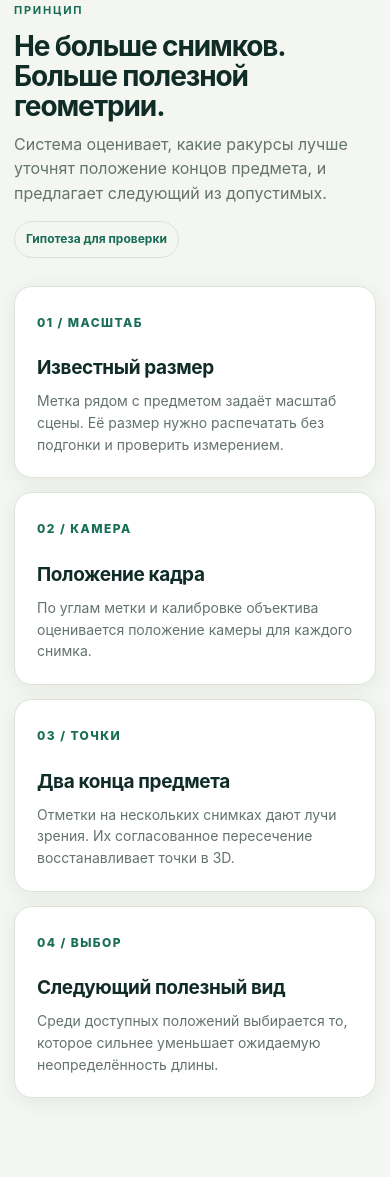
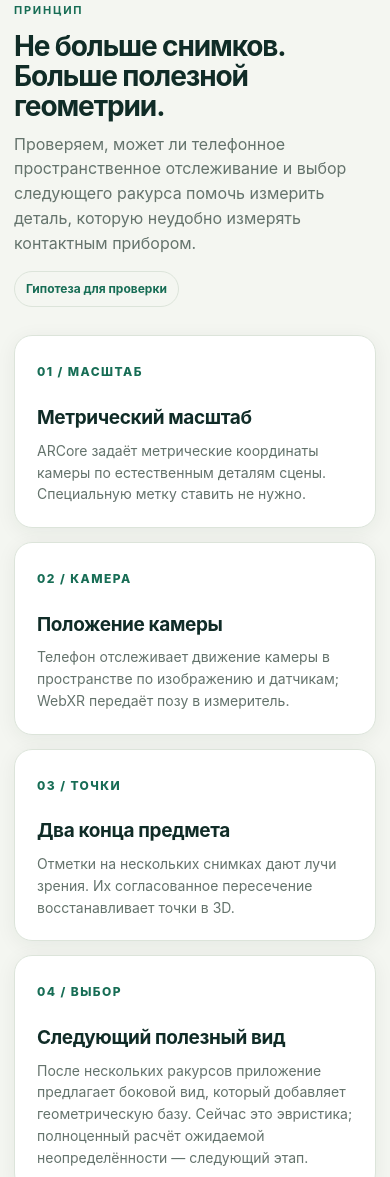
Before and after one commit to Timur4br/rakurs-experiment-01, a website: page index.html in a window 390 px wide. Shown: the part 1334-2511 px from the top of the page. Drawn offline with Linux system fonts and the light colour scheme.

Commit message:
Refocus the home page on markerless phone tracking

```diff
--- a/index.html
+++ b/index.html
@@ -21,12 +21,12 @@ section{scroll-margin-top:30px}.section-head{display:flex;justify-content:space-
 </section>
 <div class="wrap strip"><div><b>Задача</b><span>Измерить расстояние между двумя точками по фотографиям</span></div><div><b>Идея</b><span>Выбирать следующий кадр по его ожидаемой пользе</span></div><div><b>Проверка</b><span>Сравнить с обычным планом при равном бюджете кадров</span></div></div>
 <section id="method" class="wrap">
-<div class="section-head"><div><span class="eyebrow">Принцип</span><h2>Не больше снимков.<br>Больше полезной геометрии.</h2><p>Система оценивает, какие ракурсы лучше уточнят положение концов предмета, и предлагает следующий из допустимых.</p></div><span class="tag">Гипотеза для проверки</span></div>
+<div class="section-head"><div><span class="eyebrow">Принцип</span><h2>Не больше снимков.<br>Больше полезной геометрии.</h2><p>Проверяем, может ли телефонное пространственное отслеживание и выбор следующего ракурса помочь измерить деталь, которую неудобно измерять контактным прибором.</p></div><span class="tag">Гипотеза для проверки</span></div>
 <div class="grid">
-<article class="card"><span class="num">01 / МАСШТАБ</span><h3>Известный размер</h3><p>Метка рядом с предметом задаёт масштаб сцены. Её размер нужно распечатать без подгонки и проверить измерением.</p></article>
-<article class="card"><span class="num">02 / КАМЕРА</span><h3>Положение кадра</h3><p>По углам метки и калибровке объектива оценивается положение камеры для каждого снимка.</p></article>
+<article class="card"><span class="num">01 / МАСШТАБ</span><h3>Метрический масштаб</h3><p>ARCore задаёт метрические координаты камеры по естественным деталям сцены. Специальную метку ставить не нужно.</p></article>
+<article class="card"><span class="num">02 / КАМЕРА</span><h3>Положение камеры</h3><p>Телефон отслеживает движение камеры в пространстве по изображению и датчикам; WebXR передаёт позу в измеритель.</p></article>
 <article class="card"><span class="num">03 / ТОЧКИ</span><h3>Два конца предмета</h3><p>Отметки на нескольких снимках дают лучи зрения. Их согласованное пересечение восстанавливает точки в 3D.</p></article>
-<article class="card"><span class="num">04 / ВЫБОР</span><h3>Следующий полезный вид</h3><p>Среди доступных положений выбирается то, которое сильнее уменьшает ожидаемую неопределённость длины.</p></article>
+<article class="card"><span class="num">04 / ВЫБОР</span><h3>Следующий полезный вид</h3><p>После нескольких ракурсов приложение предлагает боковой вид, который добавляет геометрическую базу. Сейчас это эвристика; полноценный расчёт ожидаемой неопределённости — следующий этап.</p></article>
 </div></section>
 <section id="protocol" class="wrap protocol">
 <div class="section-head"><div><span class="eyebrow">План исследования</span><h2>Как сравнить выбор ракурсов</h2><p>Нужны одинаковые условия и независимая проверочная длина с оценённой неопределённостью.</p></div></div>
@@ -45,7 +45,7 @@ section{scroll-margin-top:30px}.section-head{display:flex;justify-content:space-
 <div class="field"><label for="device">Прибор и неопределённость</label><input id="device" name="device" placeholder="Например, штангенциркуль; статус калибровки"></div>
 <div class="field"><label for="budget">Дополнительные кадры на стратегию</label><select id="budget" name="budget"><option>4</option><option selected>6</option><option>8</option><option>12</option></select></div>
 <div class="actions" style="margin-top:0"><button class="btn primary" type="submit">Сохранить протокол <span>↗</span></button><span id="saved" class="saved" role="status"></span></div></form></div>
-<aside class="notes"><h3>До начала съёмки</h3><ul><li>Подготовить плоскую метку известного размера.</li><li>Проверить реальный размер распечатки линейкой.</li><li>Не переставлять предмет и масштаб между кадрами.</li><li>Уточнить поверку или неопределённость контрольного прибора.</li><li>Сохранить исходные фотографии и копию проекта.</li></ul><p style="font-size:12px">Старые серии с ватной палочкой и коробком сохранены в разделе OLD как пилотные данные.</p></aside>
+<aside class="notes"><h3>До начала съёмки</h3><ul><li>Оставить предмет неподвижным, выбрать хорошо освещённую сцену с видимыми неподвижными деталями для трекинга.</li><li>Двигать телефон плавно; не менять объектив и не перемещать предмет.</li><li>Повторить измерение на нескольких предметах и траекториях.</li><li>Уточнить поверку или неопределённость контрольного прибора.</li><li>Сохранить исходные фотографии и копию проекта.</li></ul><p style="font-size:12px">Старые серии с ватной палочкой и коробком сохранены в разделе OLD как пилотные данные.</p></aside>
 </div></section>
 </main>
 <footer class="wrap footer"><span>Ракурс · исследовательский прототип · результаты требуют экспериментальной проверки</span><a href="old/">OLD — прежние эксперименты</a></footer>
```
